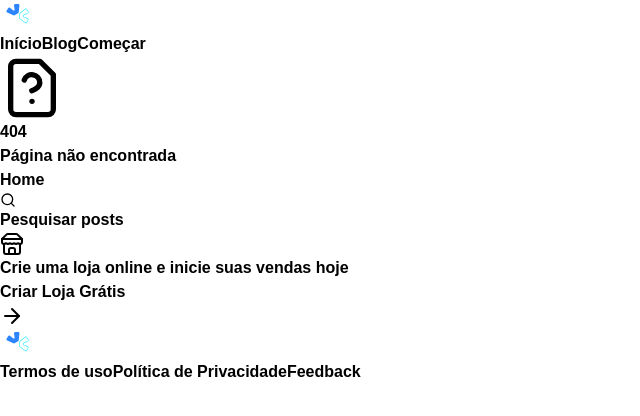
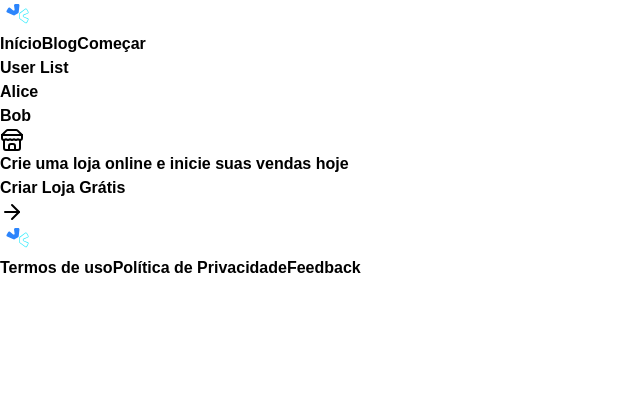
Before and after one commit to daniellfroes/rocketseat-formacao-nextjs, a Next.js app in the folder site-blog/: page /users in a window 1280 px wide. Before the commit this address had no page. Shown: the top 416 px of the page, without its empty margins (0-640 px from the left). Built offline with nearby package versions, Linux system fonts and the light colour scheme; a web font is replaced by a local one.

Commit message:
new users page to throw loading

```diff
--- /dev/null
+++ b/site-blog/src/app/users/page.tsx
@@ -0,0 +1,37 @@
+type UserListProps = {
+  id: number;
+  name: string;
+};
+
+async function fetchUsers(): Promise<UserListProps[]> {
+  return new Promise((resolve) => {
+    setTimeout(() => {
+      resolve([
+        { id: 1, name: "Alice" },
+        { id: 2, name: "Bob" },
+      ]);
+    }, 4000);
+  });
+}
+
+async function UserList() {
+  const userList = await fetchUsers();
+  console.log("SERVER", userList);
+
+  return (
+    <div className="mt-20 text-white">
+      {userList.map((user) => (
+        <p key={user.id}>{user.name}</p>
+      ))}
+    </div>
+  );
+}
+
+export default function UserListPage() {
+  return (
+    <>
+      <h2>User List</h2>
+      <UserList />
+    </>
+  );
+}
```
